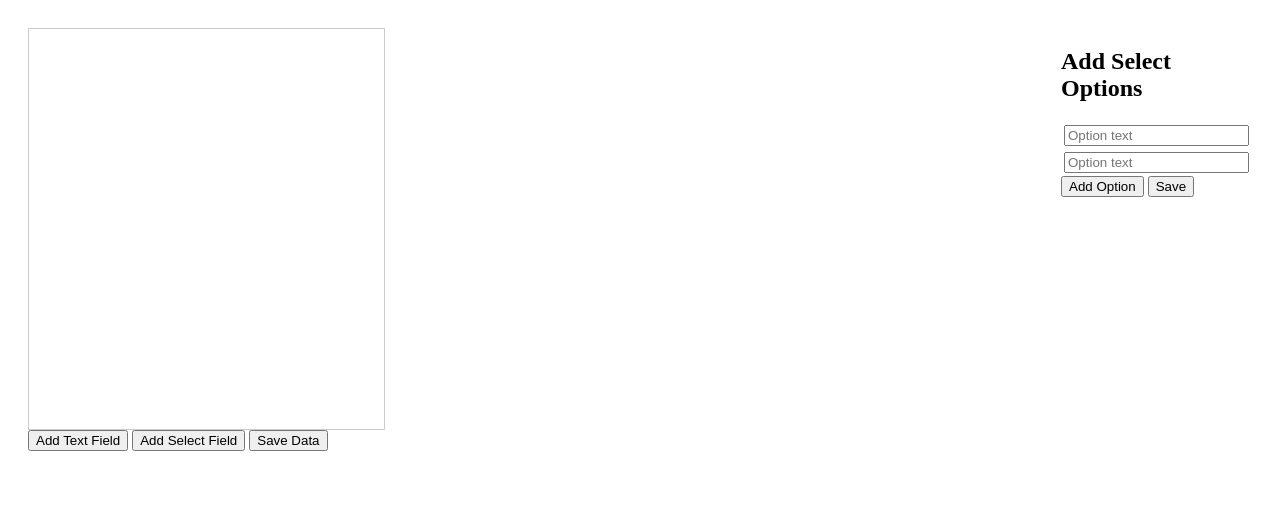
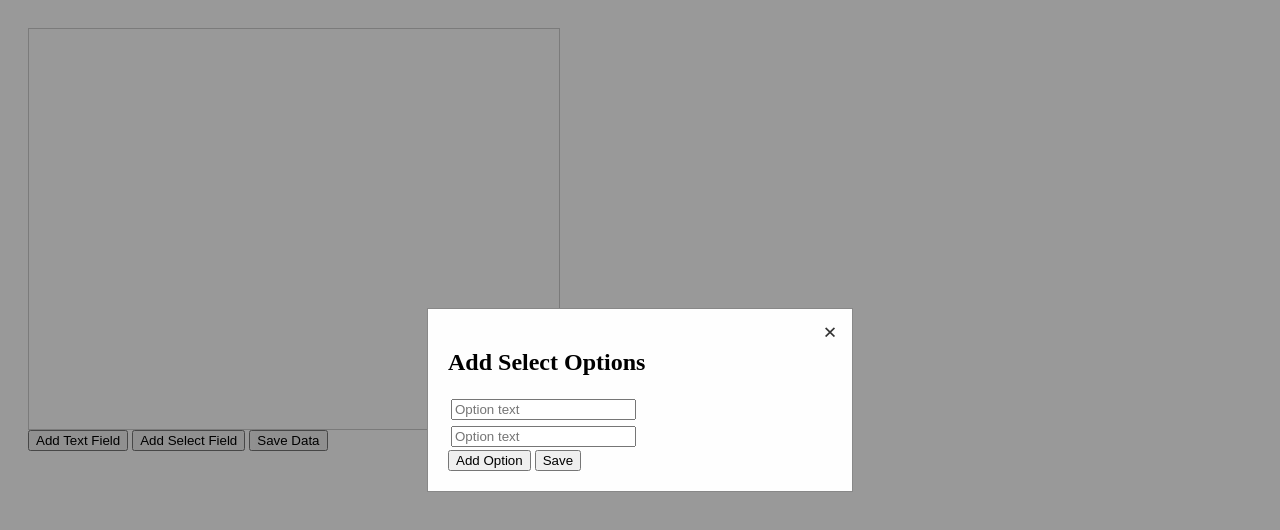
Before and after one commit to AaroKoinsaari/custom-form-demo, a website: page index.html in a window 1280 px wide. Both pictures are taken after a click on the button "Add Select Field". Drawn offline with nearby package versions, Linux system fonts and the light colour scheme.

Commit message:
feat: Add modal for select options
- Created modal window for custom select options with initial styling. Save functionality still not working.
- Used promise structure to manage modal interactions, which allows for asynchronous handling once user completes input or cancels it.

```diff
--- a/index.html
+++ b/index.html
@@ -24,8 +24,9 @@
     </div>
 
     <!-- Modal Window for adding select options -->
-    <div id="selectOptionsModal">
+    <div id="selectOptionsModal" style="display: none;">
         <div class="modal-content">
+            <span class="close-button">&times;</span>
             <h2>Add Select Options</h2>
             <div id="optionInputs">
                 <input type="text" placeholder="Option text" class="option-input" /><br>
--- a/script.js
+++ b/script.js
@@ -15,7 +15,8 @@ $(document).ready(function () {
     // Event handler for adding a selection dropdown field to the form
     $('#add-select').click(() => {
         showSelectOptionsModal().then(options => {
-            if (options) {
+            console.log(options);
+            if (options && options.length > 0) {
                 fieldCount++;
                 addField("select", fieldCount, options);
             }
@@ -75,8 +76,54 @@ $(document).ready(function () {
         $('#dynamic-form').append($div);
     }
 
+    /**
+     * Shows a modal window for users to input options for a select field.
+     *
+     * @returns {Promise<Array>} A promise that resolves with an array of option objects
+     * containing the value and text for each option added by the user.
+     */
     function showSelectOptionsModal() {
-        // TODO
+        return new Promise((resolve) => {
+            // Display the modal window
+            $('#selectOptionsModal').show();
+
+            // Handle Add Option button click
+            $('#addOption').off('click').on('click', function () {
+                // Append a new input field for the option
+                $('<input>', {
+                    type: 'text',
+                    placeholder: 'Option text',
+                    class: 'option-input'
+                }).appendTo('#optionInputs').after('<br>');
+            });
+
+            // Handle Save button click
+            $('#saveOptions').off('click').on('click', function () {
+                // Collect all options
+                const options = $('.option-input').map(function () {
+                    const value = $(this).val().trim();
+                    // Create an option object if the field has text
+                    return value ? { value: value, text: value } : null;
+                }).get().filter(option => option !== null); // Remove null values
+
+                // Hide the modal
+                $('#selectOptionsModal').hide();
+
+                // Clear input fields for next use
+                $('#optionInputs').empty().append(
+                    '<input type="text" placeholder="Option text" class="option-input" /><br>',
+                    '<input type="text" placeholder="Option text" class="option-input" /><br>'
+                );
+
+                // Return the options
+                resolve(options);
+            });
+
+            // Close modal window by pressing X
+            $('.close-button').click(function () {
+                $('#selectOptionsModal').hide();
+            });
+        });
     }
 
     /**
--- a/styles.css
+++ b/styles.css
@@ -76,3 +76,39 @@ select {
 .remove-field:hover {
     color: red;
 }
+
+#selectOptionsModal {
+    display: none;
+    position: fixed;
+    left: 0;
+    top: 0;
+    width: 100%;
+    height: 100%;
+    background-color: rgba(0, 0, 0, 0.4);
+    z-index: 100;
+    display: flex;
+    align-items: center;
+    justify-content: center;
+}
+
+.modal-content {
+    background-color: #fefefe;
+    padding: 20px;
+    border: 1px solid #888;
+    width: 30%;
+    position: relative;
+}
+
+.close-button {
+    position: absolute;
+    top: 10px;
+    right: 15px;
+    font-size: 24px;
+    font-weight: bold;
+    cursor: pointer;
+    color: #333;
+}
+
+.close-button:hover {
+    color: #f00;
+}
```
